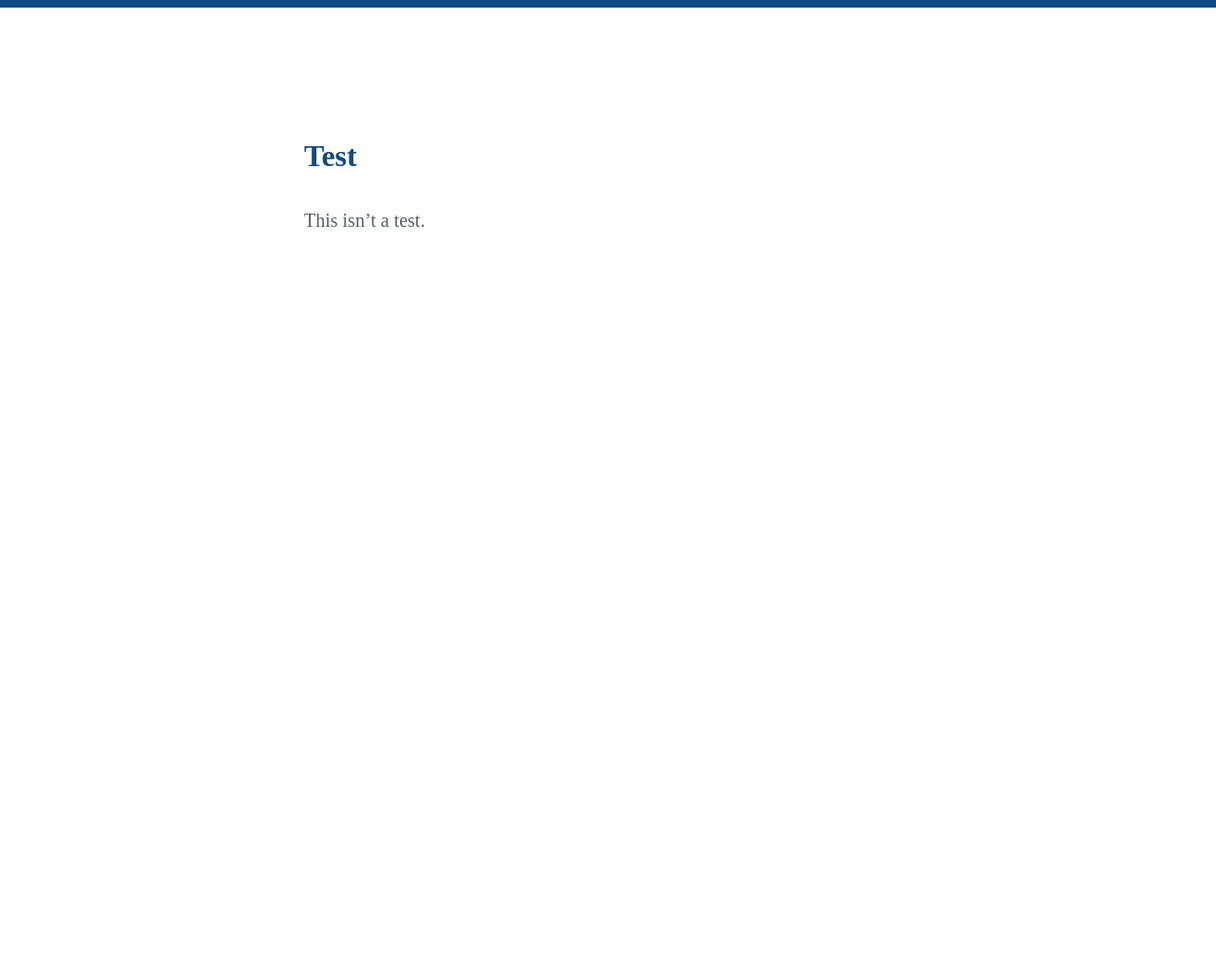
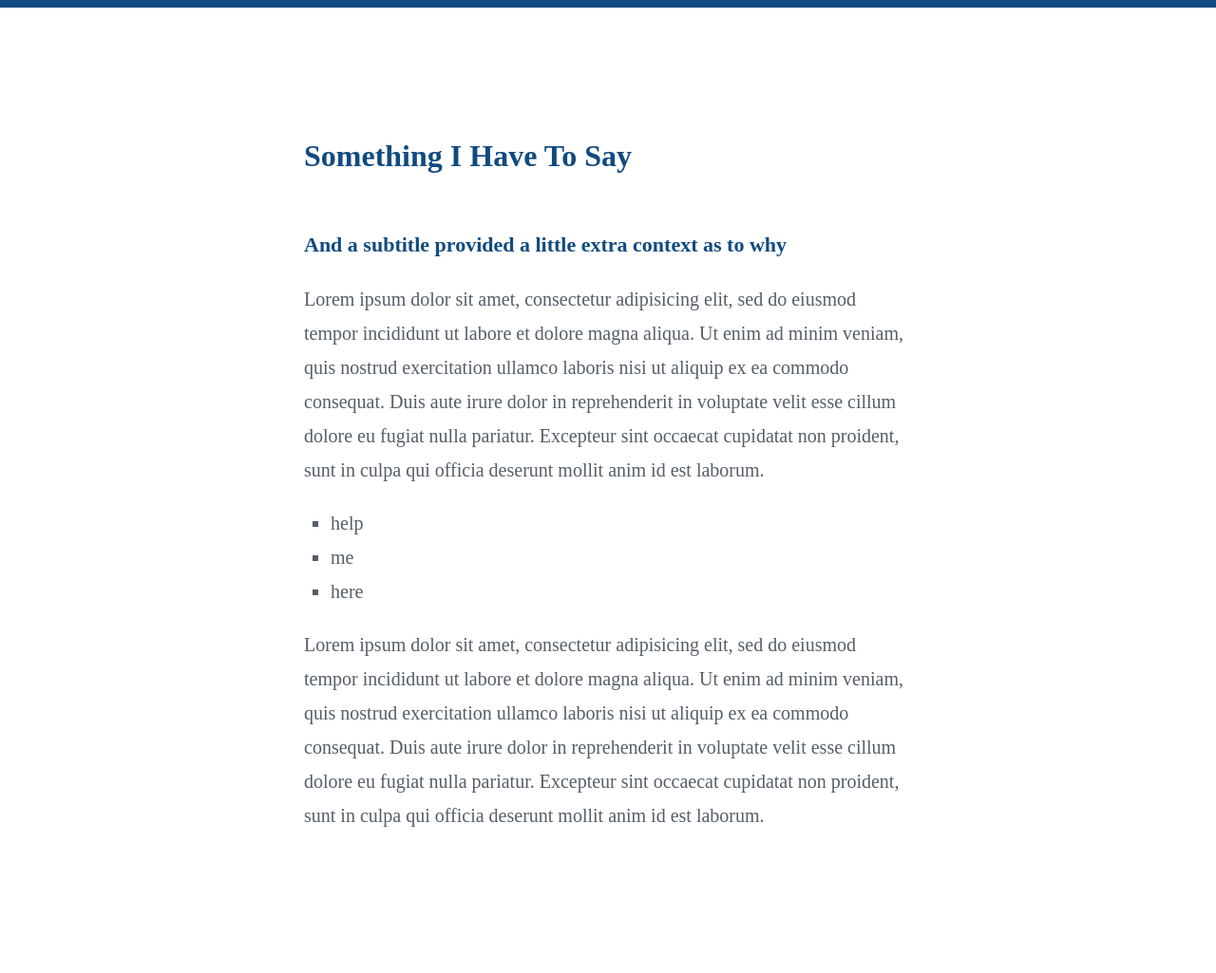
Before and after one commit to andymcmillan/andymcmillan, a Jekyll site: the page built from test.md, in a window 1280 px wide. Shown: the whole page at 95% size. Built offline with Jekyll 4.4.1, drawn with Linux system fonts in a browser that asks for light colours; Markdown is read by kramdown in place of the engine named in the settings; before the commit the page ends 900 px from its top, so only the background shows below that.

Commit message:
Update test.md

```diff
--- a/test.md
+++ b/test.md
@@ -3,5 +3,14 @@
 title: Test
 ---
 
-# Test
-This isn't a test.
+# Something I Have To Say
+
+## And a subtitle provided a little extra context as to why
+
+Lorem ipsum dolor sit amet, consectetur adipisicing elit, sed do eiusmod tempor incididunt ut labore et dolore magna aliqua. Ut enim ad minim veniam, quis nostrud exercitation ullamco laboris nisi ut aliquip ex ea commodo consequat. Duis aute irure dolor in reprehenderit in voluptate velit esse cillum dolore eu fugiat nulla pariatur. Excepteur sint occaecat cupidatat non proident, sunt in culpa qui officia deserunt mollit anim id est laborum.
+
+* help
+* me
+* here
+
+Lorem ipsum dolor sit amet, consectetur adipisicing elit, sed do eiusmod tempor incididunt ut labore et dolore magna aliqua. Ut enim ad minim veniam, quis nostrud exercitation ullamco laboris nisi ut aliquip ex ea commodo consequat. Duis aute irure dolor in reprehenderit in voluptate velit esse cillum dolore eu fugiat nulla pariatur. Excepteur sint occaecat cupidatat non proident, sunt in culpa qui officia deserunt mollit anim id est laborum.
```
